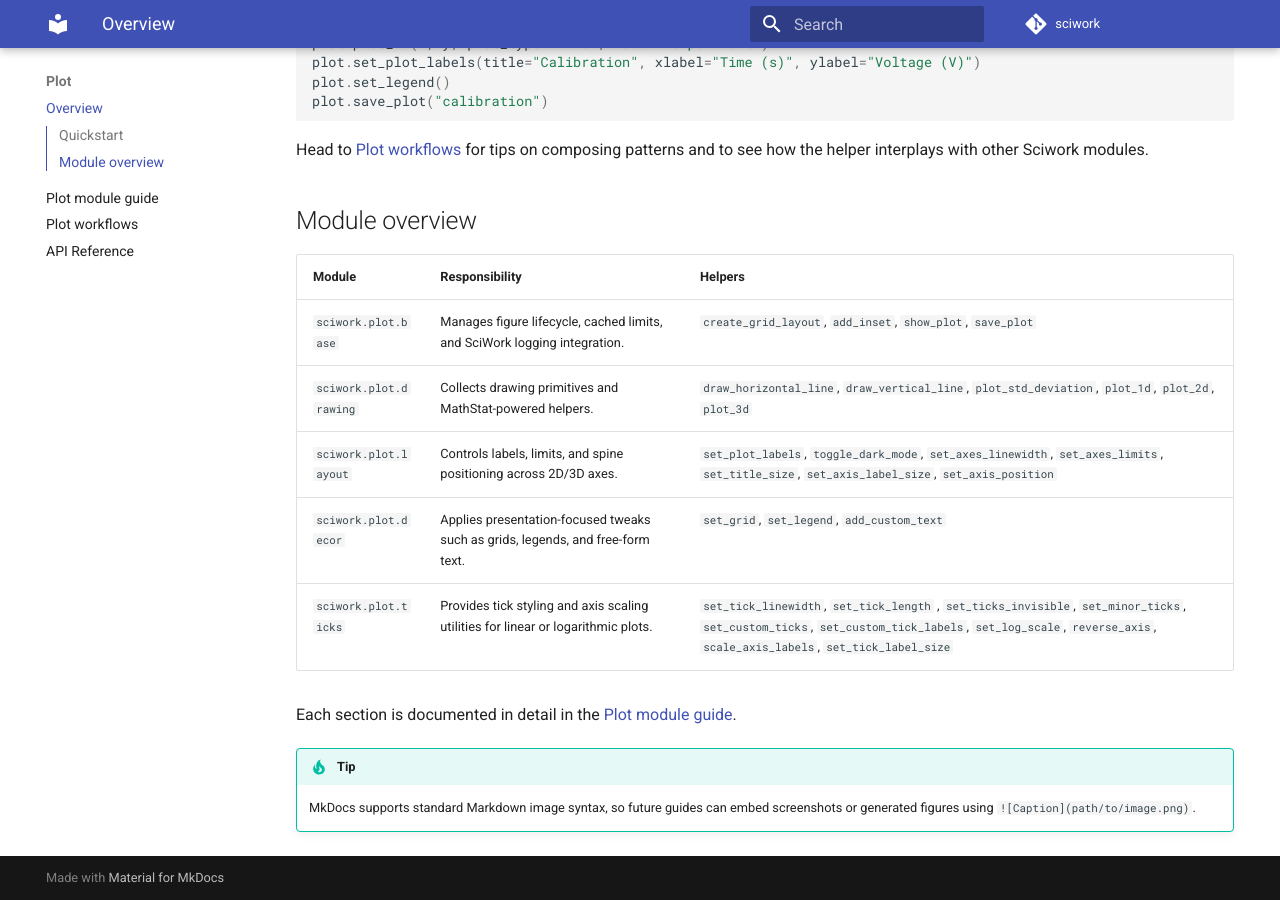
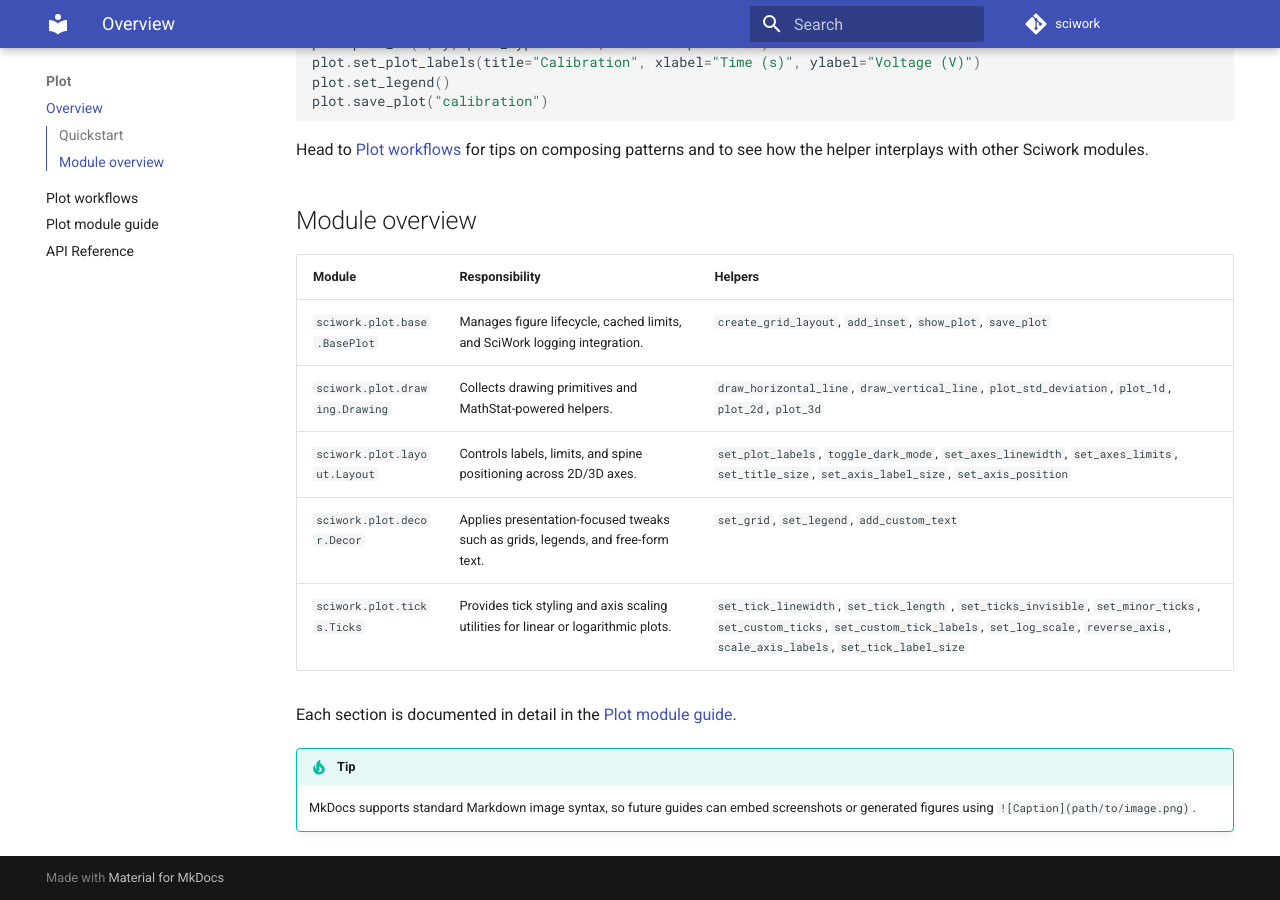
Before and after one commit to VitPavelka/sciwork, an MkDocs documentation site: the page built from docs/plot/index.md, in a window 1280 px wide and 900 px high, scrolled down 636 px. Built offline with MkDocs 1.6.1 and Material for MkDocs 9.7.7, drawn with Linux system fonts in a browser that asks for light colours; comment, search, counter and statistics services are not loaded.

Commit message:
Plot Annotations and Docs

```diff
--- a/docs/plot/index.md
+++ b/docs/plot/index.md
@@ -34,13 +34,13 @@ how the helper interplays with other Sciwork modules.
 
 ## Module overview
 
-| Module                 | Responsibility                                                                    | Helpers                                                                                                                                                                                                       |
-|------------------------|-----------------------------------------------------------------------------------|---------------------------------------------------------------------------------------------------------------------------------------------------------------------------------------------------------------|
-| `sciwork.plot.base`    | Manages figure lifecycle, cached limits, and SciWork logging integration.         | `create_grid_layout`, `add_inset`, `show_plot`, `save_plot`                                                                                                                                                   |
-| `sciwork.plot.drawing` | Collects drawing primitives and MathStat-powered helpers.                         | `draw_horizontal_line`, `draw_vertical_line`, `plot_std_deviation`, `plot_1d`, `plot_2d`, `plot_3d`                                                                                                           |
-| `sciwork.plot.layout`  | Controls labels, limits, and spine positioning across 2D/3D axes.                 | `set_plot_labels`, `toggle_dark_mode`, `set_axes_linewidth`, `set_axes_limits`, `set_title_size`, `set_axis_label_size`, `set_axis_position`                                                                  |
-| `sciwork.plot.decor`   | Applies presentation-focused tweaks such as grids, legends, and free-form text.   | `set_grid`, `set_legend`, `add_custom_text`                                                                                                                                                                   |
-| `sciwork.plot.ticks`   | Provides tick styling and axis scaling utilities for linear or logarithmic plots. | `set_tick_linewidth`, `set_tick_length` , `set_ticks_invisible`, `set_minor_ticks`, `set_custom_ticks`, `set_custom_tick_labels`, `set_log_scale`, `reverse_axis`, `scale_axis_labels`, `set_tick_label_size` |
+| Module                         | Responsibility                                                                    | Helpers                                                                                                                                                                                                       |
+|--------------------------------|-----------------------------------------------------------------------------------|---------------------------------------------------------------------------------------------------------------------------------------------------------------------------------------------------------------|
+| `sciwork.plot.base.BasePlot`   | Manages figure lifecycle, cached limits, and SciWork logging integration.         | `create_grid_layout`, `add_inset`, `show_plot`, `save_plot`                                                                                                                                                   |
+| `sciwork.plot.drawing.Drawing` | Collects drawing primitives and MathStat-powered helpers.                         | `draw_horizontal_line`, `draw_vertical_line`, `plot_std_deviation`, `plot_1d`, `plot_2d`, `plot_3d`                                                                                                           |
+| `sciwork.plot.layout.Layout`   | Controls labels, limits, and spine positioning across 2D/3D axes.                 | `set_plot_labels`, `toggle_dark_mode`, `set_axes_linewidth`, `set_axes_limits`, `set_title_size`, `set_axis_label_size`, `set_axis_position`                                                                  |
+| `sciwork.plot.decor.Decor`     | Applies presentation-focused tweaks such as grids, legends, and free-form text.   | `set_grid`, `set_legend`, `add_custom_text`                                                                                                                                                                   |
+| `sciwork.plot.ticks.Ticks`     | Provides tick styling and axis scaling utilities for linear or logarithmic plots. | `set_tick_linewidth`, `set_tick_length` , `set_ticks_invisible`, `set_minor_ticks`, `set_custom_ticks`, `set_custom_tick_labels`, `set_log_scale`, `reverse_axis`, `scale_axis_labels`, `set_tick_label_size` |
 
 Each section is documented in detail in the [Plot module guide](modules.md).
 
--- a/mkdocs.yml
+++ b/mkdocs.yml
@@ -76,6 +76,6 @@ nav:
       - API Reference: stats/api.md
   - Plot:
       - Overview: plot/index.md
+      - Plot workflows: plot/plot.md
       - Plot module guide: plot/modules.md
-      - Plot workflows: plot/plot.md
       - API Reference: plot/api.md
```
Also changed, not shown: docs/plot/api.md (+35 -0 lines).
